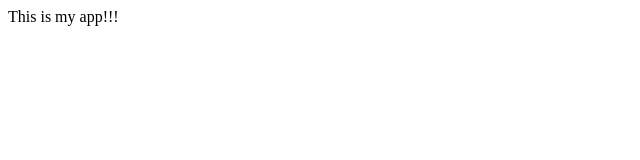
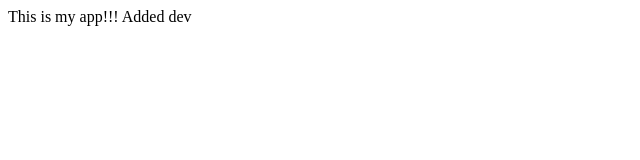
Before and after one commit to uc-bintzhm/it3038c-scripts, a plain HTML site: page testing/index.html in a window 1280 px wide. Shown: the full height of the page, 0-640 px from the left. Drawn offline with Linux system fonts and the light colour scheme.

Commit message:
adding new features

```diff
--- a/testing/index.html
+++ b/testing/index.html
@@ -4,5 +4,7 @@
 </head>
 <body>
 This is my app!!!
+
+Added dev
 </body>
 </html>
```
